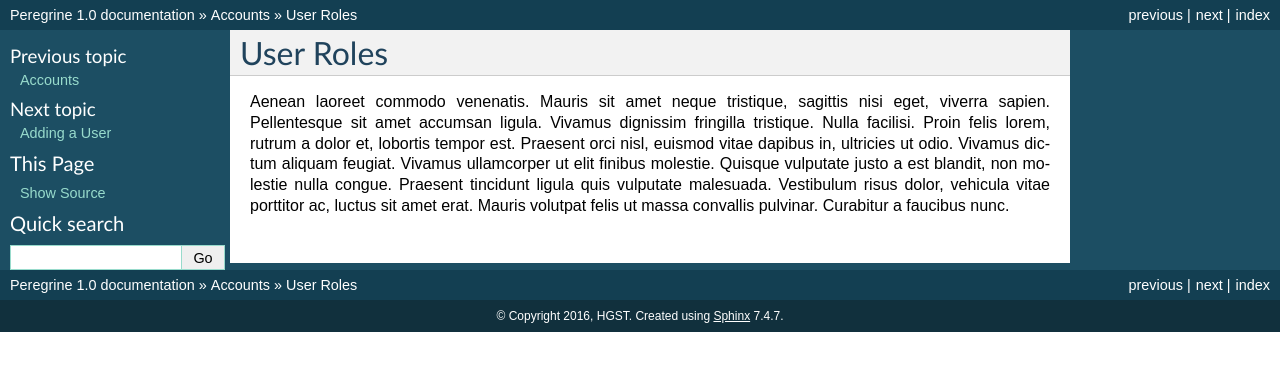
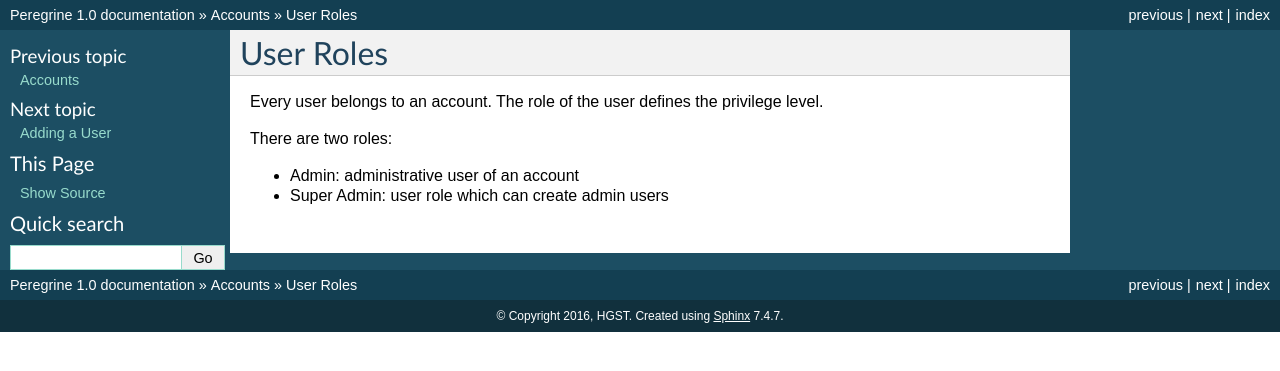
Before and after one commit to tdewolf/peregrine, a Sphinx documentation site: the page built from source/accounts/user_roles.rst, in a window 1280 px wide. Shown: the top 371 px of the page. Built offline with Sphinx 7.4.7, drawn with Linux system fonts in a browser that asks for light colours; pages that are not in the unit, such as notebooks, are missing from menus.

Commit message:
elaborate user account documentation

```diff
--- a/source/accounts/accounts.rst
+++ b/source/accounts/accounts.rst
@@ -2,11 +2,11 @@
 
 Accounts
 ========
-
 
 .. toctree::
 
    user_roles.rst
    adding_user.rst
    updating_user.rst
+   enabling_disabling_user.rst
    deleting_user.rst
--- a/source/accounts/user_roles.rst
+++ b/source/accounts/user_roles.rst
@@ -3,10 +3,9 @@
 User Roles
 ==========
 
-Aenean laoreet commodo venenatis. Mauris sit amet neque tristique, sagittis nisi eget, viverra sapien.
-Pellentesque sit amet accumsan ligula. Vivamus dignissim fringilla tristique. Nulla facilisi. Proin felis
-lorem, rutrum a dolor et, lobortis tempor est. Praesent orci nisl, euismod vitae dapibus in, ultricies ut
-odio. Vivamus dictum aliquam feugiat. Vivamus ullamcorper ut elit finibus molestie. Quisque vulputate
-justo a est blandit, non molestie nulla congue. Praesent tincidunt ligula quis vulputate malesuada.
-Vestibulum risus dolor, vehicula vitae porttitor ac, luctus sit amet erat. Mauris volutpat felis ut massa
-convallis pulvinar. Curabitur a faucibus nunc.
+Every user belongs to an account. The role of the user defines the privilege level.
+
+There are two roles:
+
+* Admin: administrative user of an account
+* Super Admin: user role which can create admin users
```
Also changed, not shown: source/accounts/adding_user.rst (+23 -8 lines), source/accounts/deleting_user.rst (+19 -8 lines).
